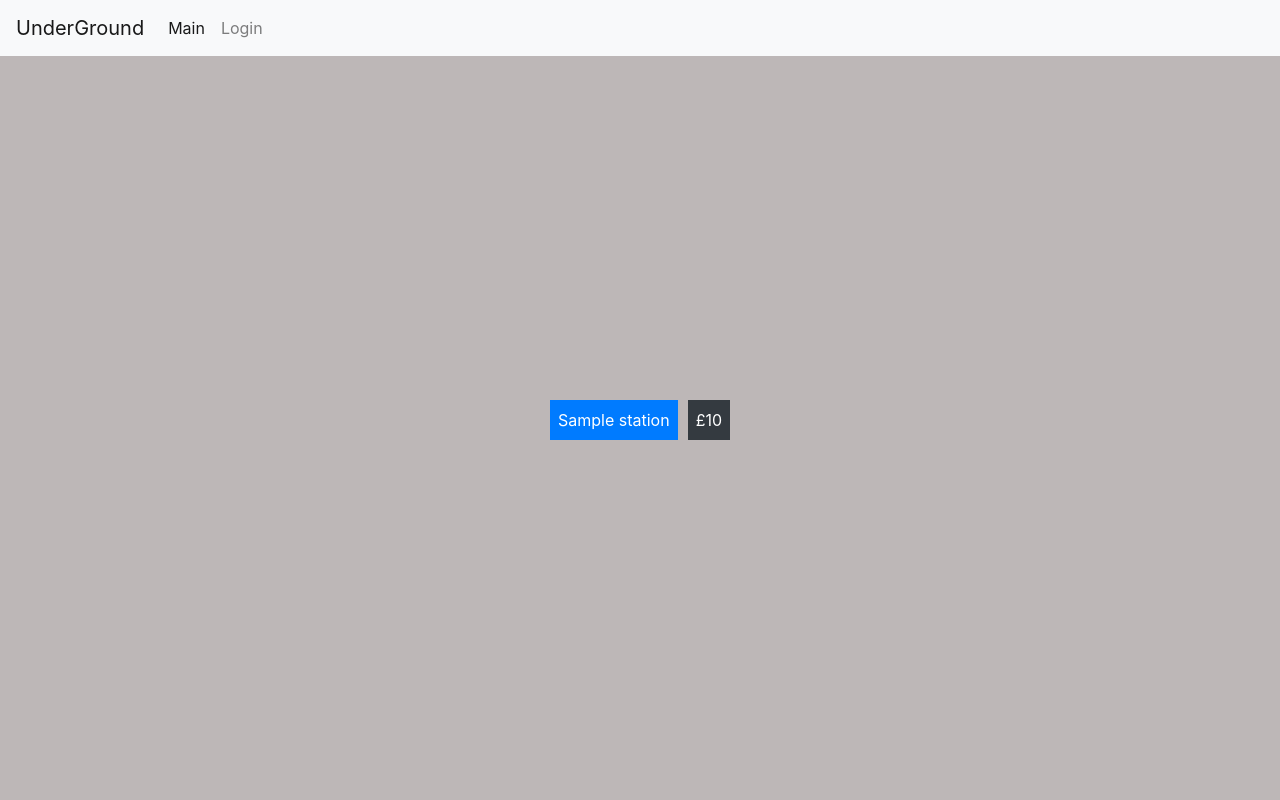
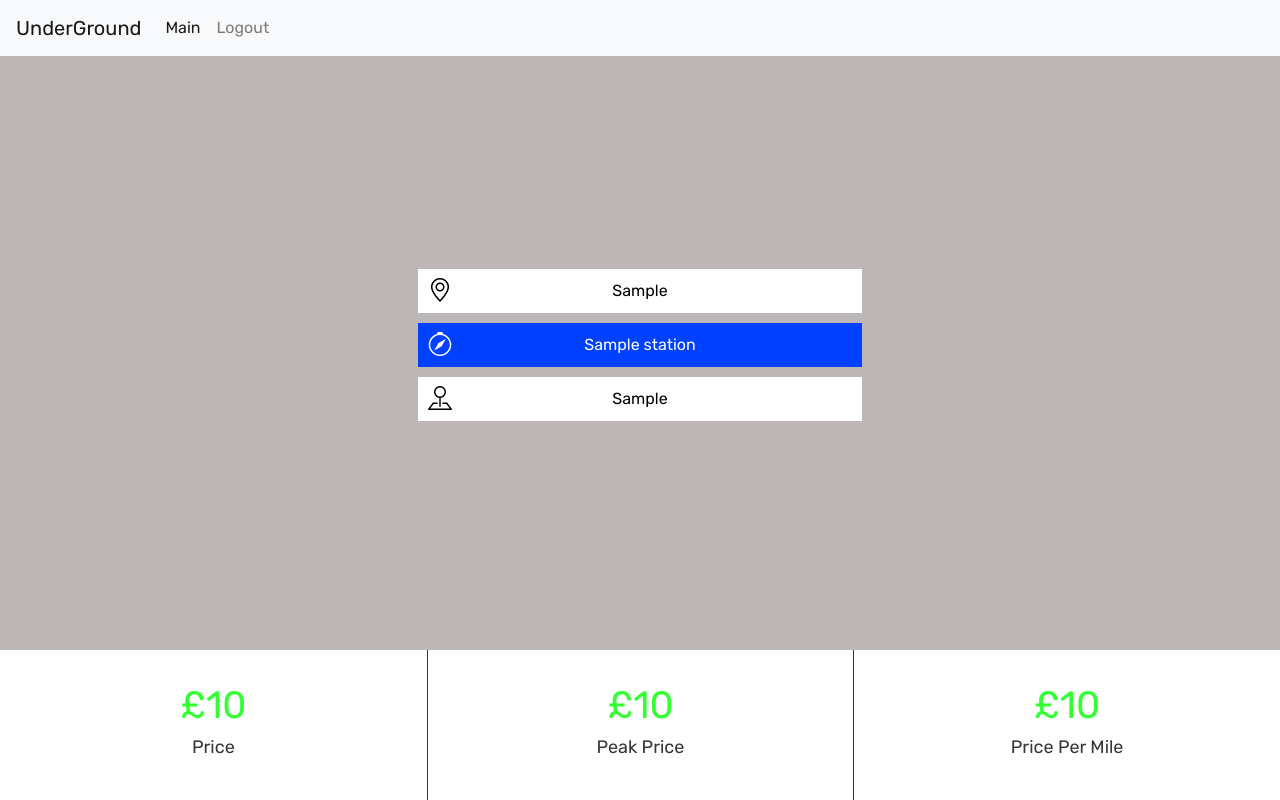
Before and after one commit to sanula05/UG, a Flask app: template templates/result.html in a window 1280 px wide. Run offline with Flask 3, Linux system fonts and the light colour scheme; the template is opened without the code that fills it: most values are stand-ins (such as "Sample title", 1, 10 or a date in 2020).

Commit message:
better styles

```diff
--- a/main.py
+++ b/main.py
@@ -52,7 +52,7 @@ def load_user(user_id):
 
 @app.route('/start')
 def start():
-    return render_template('start.html')
+    return render_template('start.html', current_user=current_user)
 
 @app.route('/register',methods=['GET', 'POST'])
 def register():
@@ -100,9 +100,13 @@ def result():
     start_point = session["start_point"]
     end_point = session["end_point"]
     stations = nx.dijkstra_path(tube_map,start_point,end_point)
+    del stations[0]
+    del stations[len(stations)-1]
     cost = (nx.dijkstra_path_length(tube_map,start_point,end_point))*5
+    peak_cost = cost * 1.2
+    av_price = cost/(nx.dijkstra_path_length(tube_map,start_point,end_point))
     rounded_cost = round(cost, 2)
-    return render_template('result.html', stations=stations, cost=rounded_cost)
+    return render_template('result.html', current_user=current_user,av_price=av_price,peak_cost=peak_cost, stations=stations, cost=rounded_cost, end_point=end_point, start_point=start_point)
 
 
   else:
@@ -128,7 +132,7 @@ def login():
         session['last_name'] = current_user.last_name
         return redirect(url_for('main'))
       else:
-        return render_template('login.html', error='Wrong username or password')
+        return render_template('login.html', error='Wrong username or password', current_user=current_user)
 
 
 
--- a/static/css/result.css
+++ b/static/css/result.css
@@ -2,10 +2,14 @@
   width: 100%;
   display: flex;
   gap: 10px;
-  height: calc(100vh - 72px);
+  height: calc(100vh - 222px);
   align-items: center;
   justify-content: center;
+  flex-direction: column;
 
+}
+* {
+  font-family: 'Rubik', sans-serif;
 }
 .option{
   width: 100vw;
@@ -39,12 +43,39 @@
 }
 .station{
   padding: 10px;
-  width: 20%;
+  min-width: 20%;
   border-radius: 3px;
   background-color: #b0b0b0;
   margin-top: 20px;
 }
+.station-row {
+  display: flex;
+  align-items: center;
+  justify-content: center;
+  gap: 20px;
+  color: #363636;
+  width: 40%;
+}
+i {
+  font-size: 1.5rem;
+  color: white;
+  position: absolute;
+  left: 10px;
+  top: 50%;
+  transform: translateY(-50%);
 
+}
+.station-box {
+  background-color: #0040ff;
+  color: white;
+  text-align: center;
+  padding: 10px;
+  width: 100%;
+  display: flex;
+  align-items: center;
+  justify-content: center;
+  position: relative;
+}
 .cost{
   padding: 10px;
   width: 20%;
@@ -55,3 +86,46 @@
 body {
     background-color: #bdb7b7;
  }
+.terminal-station {
+  background-color: white;
+  color: black;
+  text-align: center;
+  padding: 10px;
+  width: 100%;
+  display: flex;
+  align-items: center;
+  justify-content: center;
+  position: relative;
+}
+.terminal-station i {
+  color: black;
+}
+footer {
+  width: 100vw;
+  height: 150px;
+  position: absolute;
+  bottom: 0;
+  left: 0;
+  background-color: white;
+  display: flex;
+}
+.section {
+  height: 100%;
+  width: calc(100vw / 3);
+  display: flex;
+  align-items: center;
+  justify-content: center;
+  flex-direction: column;
+  border-left: 1px solid #363636;
+}
+.section:nth-child(1) {
+  border-left: 0;
+}
+.section h1 {
+  color: #33ff33;
+  font-size: 38px;
+}
+.section h3 {
+  color: #363636;
+  font-size: 18px;
+}
--- a/templates/base.html
+++ b/templates/base.html
@@ -9,6 +9,8 @@
     <link rel="stylesheet" href="https://cdn.jsdelivr.net/npm/bootstrap@4.3.1/dist/css/bootstrap.min.css" integrity="sha384-ggOyR0iXCbMQv3Xipma34MD+dH/1fQ784/j6cY/iJTQUOhcWr7x9JvoRxT2MZw1T" crossorigin="anonymous">
     <link rel="stylesheet" href="{{ url_for('static', filename='CSS/styles.css') }}">
     <link rel="stylesheet" href="{{url_for('static', filename='css/result.css')}}">
+    <link href='https://fonts.googleapis.com/css?family=Rubik' rel='stylesheet'>
+    <link rel="stylesheet" href="https://cdn.jsdelivr.net/npm/bootstrap-icons@1.10.5/font/bootstrap-icons.css">
     <title>Moogle Gaps</title>
   </head>
   <body>
@@ -23,9 +25,15 @@
       <li class="nav-item active">
         <a class="nav-link" href="/main">Main <span class="sr-only">(current)</span></a>
       </li>
+      {% if current_user %}
+      <li class="nav-item">
+        <a class="nav-link" href="/logout">Logout</a>
+      </li>
+      {% else %}
       <li class="nav-item">
         <a class="nav-link" href="/login">Login</a>
       </li>
+      {% endif %}
     </ul>
   </div>
   </nav>
--- a/templates/result.html
+++ b/templates/result.html
@@ -2,25 +2,43 @@
 
 {% block content %}
 <div class="container">
+  <div class="station-row">
+    <div class="terminal-station">
+      <i class="bi bi-geo-alt"></i>
+      {{start_point}}
+    </div>
+  </div>
+
   {% for station in stations %}
-<!-- <div class="station">
-  {{station}}
-</div> -->
-<div class="d-inline p-2 bg-primary text-white">{{station}}</div>
+  <div class="station-row">
+     <div class="station-box">
+
+      <i class="bi bi-compass"></i>
+       {{station}}
+     </div>
+  </div>
 
 {% endfor %}
-<div class="d-inline p-2 bg-dark text-white">£{{cost}}</div>
+  <div class="station-row">
+    <div class="terminal-station">
+      <i class="bi bi-pin-map"></i>
+      {{end_point}}
+    </div>
+  </div>
 </div>
-
-
-<!-- <div class ="cost">
-  {{cost}}
-</div>
-
-<div class="cost">
-  {{cost}}
-</div> -->
-<!-- <div class="d-inline p-2 bg-dark text-white">{{cost}}</div>
- -->
+<footer>
+  <div class="section">
+    <h1>£{{cost}}</h1>
+    <h3>Price</h3>
+  </div>
+  <div class="section">
+    <h1>£{{peak_cost}}</h1>
+    <h3>Peak Price</h3>
+  </div>
+  <div class="section">
+    <h1>£{{av_price}}</h1>
+    <h3>Price Per Mile</h3>
+  </div>
+</footer>
 
 {% endblock %}
```
Also changed, not shown: instance/database.db.
